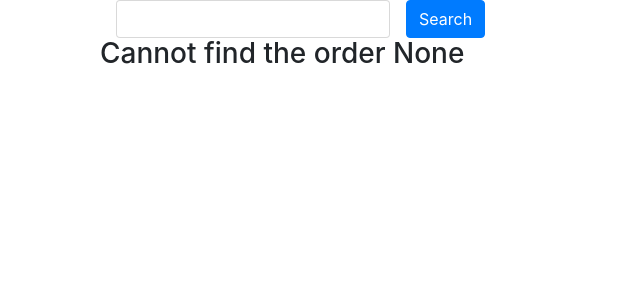
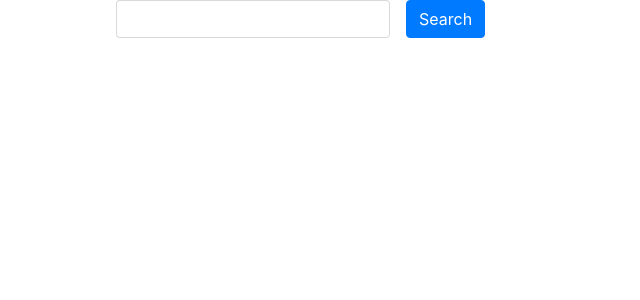
Before and after one commit to dannnulh/amazon, a Django app: page /amazon/search_order/ in a window 1280 px wide. Shown: the part 56-356 px from the top of the page, without its empty margins (0-640 px from the left). Run offline with Django 3.2, Linux system fonts and the light colour scheme; the visitor is signed in with stand-in values (Sample User, id 1); parts of the project's set-up code (start-up, migrations or seed data) failed here and were passed over; some libraries are stand-ins or nearby versions.

Commit message:
search order

```diff
--- a/src/templates/amazon/search_order.html
+++ b/src/templates/amazon/search_order.html
@@ -21,7 +21,7 @@
 
     </div>
   </div>
-
+  {% if amazon_order_id %}
   {% if order %}
   <div class="row">
     <div class="col-sm-12">
@@ -116,7 +116,10 @@
     </table>
   </div>
   {% else %}
-  <div><h3>Cannot find the order {{ amazon_order_id }}</h3></div>
+  <div>
+    <h3>Cannot find the order {{ amazon_order_id }}</h3>
+  </div>
+  {% endif %}
   {% endif %}
 
 
```
